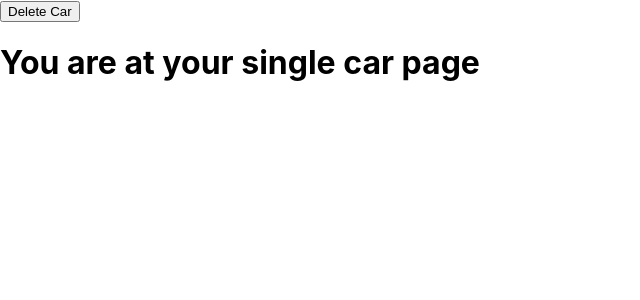
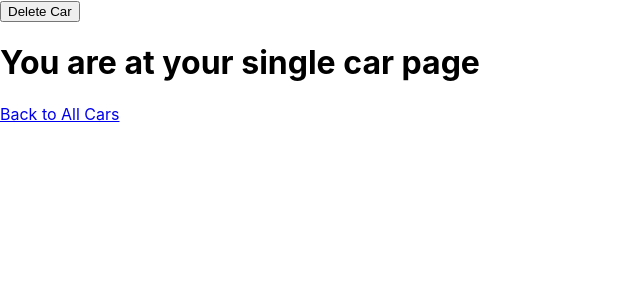
Before and after one commit to dannertech/charge-and-powerup, a React (Create React App) app in the folder client/: page /users/1/cars/1 in a window 1280 px wide. Shown: the top 300 px of the page, without its empty margins (0-640 px from the left). Built offline with nearby package versions, Linux system fonts and the light colour scheme; no server answers.

Commit message:
added link to singlecar page that allows user to go back to allcars

```diff
--- a/client/src/components/SingleCar.js
+++ b/client/src/components/SingleCar.js
@@ -1,15 +1,18 @@
 import React, { Component } from 'react'
 import axios from 'axios'
 import styled from 'styled-components'
+import { Link } from 'react-router-dom'
 
 
 export default class SingleCar extends Component {
     state = {
+        user: {},
         car : {}
     }
    componentDidMount(){
     this.fetchCar()
-    console.log(this.state)
+    this.fetchUser()
+    console.log(this.state.user)
     }
 
     fetchCar = async() => {
@@ -18,6 +21,11 @@ const userId = this.props.match.params.userId
 const response = await axios.get(`/api/users/${userId}/cars/${carId}`)
 
 this.setState ({ car: response.data })
+    }
+    fetchUser = async() => {
+        const userId = this.props.match.params.userId
+        const response = await axios.get(`/api/users/${userId}`)
+        this.setState({ user: response.data })
     }
     deleteCar = async(event) => {
         //change this to match users id
@@ -31,6 +39,7 @@ this.setState ({ car: response.data })
     <button onClick={(event) => this.deleteCar(event)}>Delete Car</button>
             <h1>You are at your single car page</h1>
             <h1>{this.state.car.nickname}</h1>
+            <Link to={`/users/${this.state.user.id}/cars`}>Back to All Cars</Link>
             </div>
         )
     }
```
